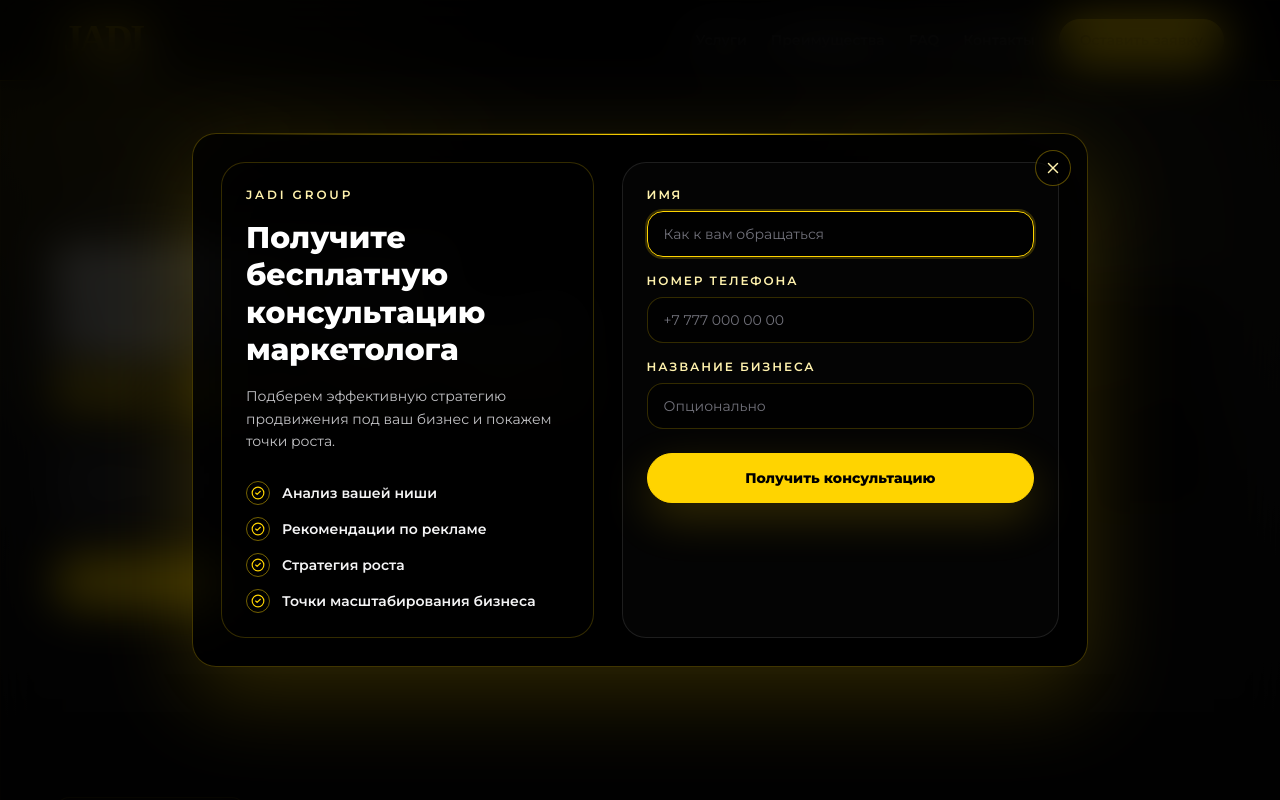
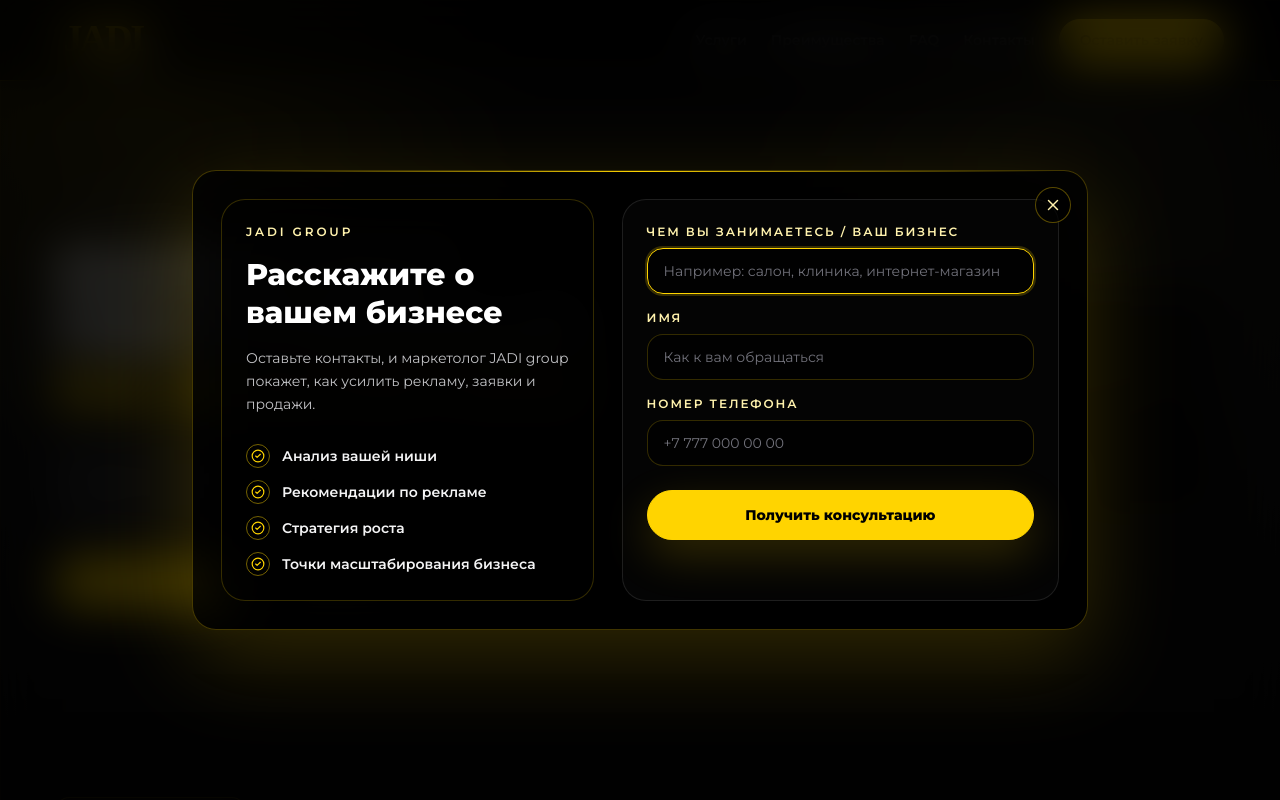
Before and after one commit to AbylaiNurtaev/ada-accounting, a React (Vite) app: page / in a window 1280 px wide. Shown: the top 800 px of the page. Built offline with nearby package versions, Linux system fonts and the light colour scheme.

Commit message:
Refine consultation popup fields

```diff
--- a/src/components/ConsultationPopup.tsx
+++ b/src/components/ConsultationPopup.tsx
@@ -24,7 +24,7 @@
 
     const timer = window.setTimeout(() => {
       setOpen(true)
-    }, 1400)
+    }, 700)
 
     return () => window.clearTimeout(timer)
   }, [])
@@ -145,10 +145,10 @@
                     JADI group
                   </p>
                   <h2 id="consultation-popup-title" className="mt-4 text-3xl font-extrabold leading-tight text-white">
-                    Получите бесплатную консультацию маркетолога
+                    Расскажите о вашем бизнесе
                   </h2>
                   <p className="mt-4 text-sm leading-relaxed text-zinc-200/85">
-                    Подберем эффективную стратегию продвижения под ваш бизнес и покажем точки роста.
+                    Оставьте контакты, и маркетолог JADI group покажет, как усилить рекламу, заявки и продажи.
                   </p>
 
                   <div className="mt-7 space-y-3">
@@ -167,10 +167,22 @@
                   <div className="grid gap-4">
                     <label className="block">
                       <span className="mb-2 block text-xs font-semibold uppercase tracking-[0.16em] text-primary-100">
+                        Чем вы занимаетесь / Ваш бизнес
+                      </span>
+                      <input
+                        ref={nameInputRef}
+                        required
+                        name="business"
+                        className="w-full rounded-2xl border border-primary-500/20 bg-black/70 px-4 py-3 text-sm text-white outline-none transition placeholder:text-zinc-500 focus:border-primary-500 focus:ring-2 focus:ring-primary-500/20"
+                        placeholder="Например: салон, клиника, интернет-магазин"
+                      />
+                    </label>
+
+                    <label className="block">
+                      <span className="mb-2 block text-xs font-semibold uppercase tracking-[0.16em] text-primary-100">
                         Имя
                       </span>
                       <input
-                        ref={nameInputRef}
                         required
                         name="name"
                         className="w-full rounded-2xl border border-primary-500/20 bg-black/70 px-4 py-3 text-sm text-white outline-none transition placeholder:text-zinc-500 focus:border-primary-500 focus:ring-2 focus:ring-primary-500/20"
@@ -190,17 +202,6 @@
                         placeholder="+7 777 000 00 00"
                       />
                     </label>
-
-                    <label className="block">
-                      <span className="mb-2 block text-xs font-semibold uppercase tracking-[0.16em] text-primary-100">
-                        Название бизнеса
-                      </span>
-                      <input
-                        name="business"
-                        className="w-full rounded-2xl border border-primary-500/20 bg-black/70 px-4 py-3 text-sm text-white outline-none transition placeholder:text-zinc-500 focus:border-primary-500 focus:ring-2 focus:ring-primary-500/20"
-                        placeholder="Опционально"
-                      />
-                    </label>
                   </div>
 
                   <button
```
